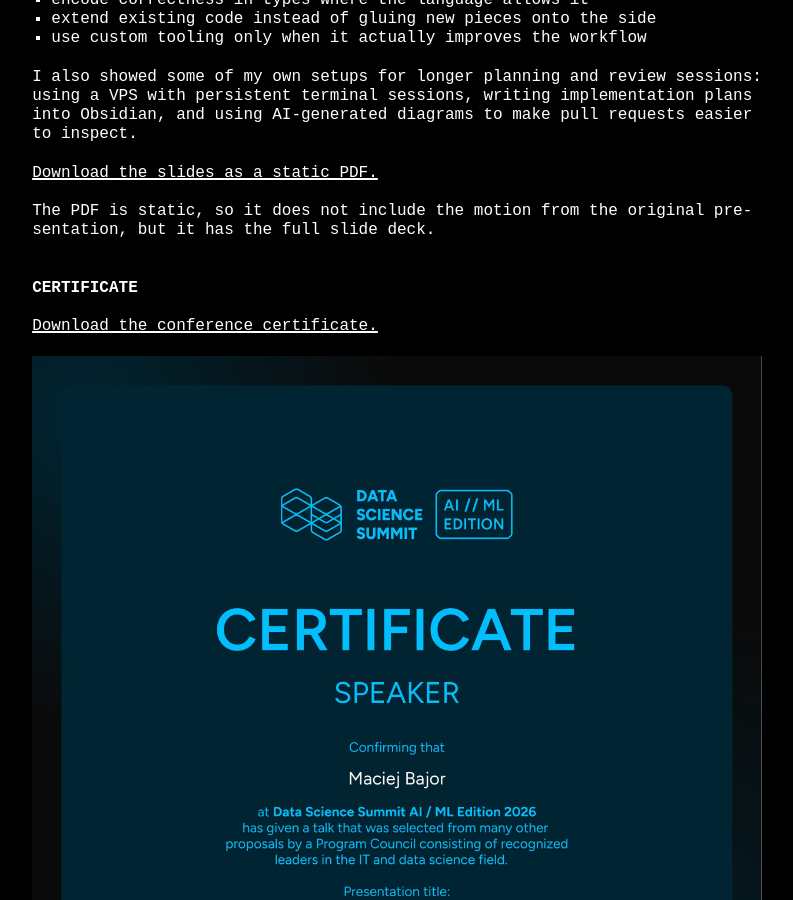
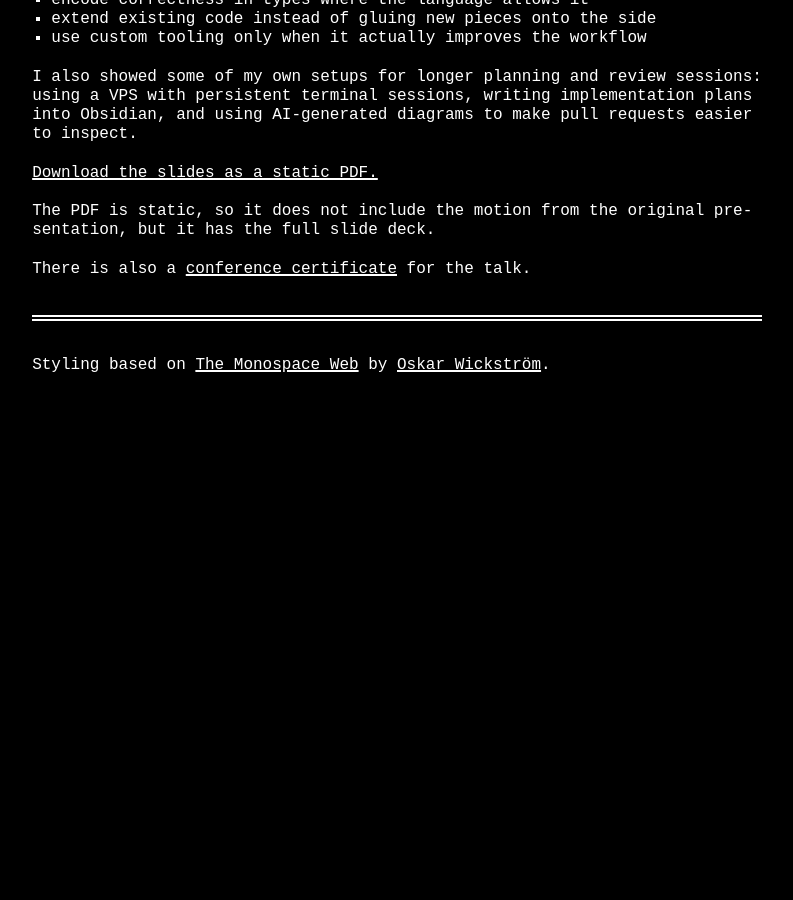
Before and after one commit to bajor/bajor-dev-blog, a Jekyll site: the page built from _posts/2026-08-17-50k-lines-of-ai-slop-data-science-summit-ai-edition-2026.md, in a window 1280 px wide and 900 px high, scrolled down 681 px. Shown: the whole window, without its empty margins (243-1036 px from the left). Built offline with Jekyll 4.4.1, drawn with Linux system fonts in a browser that asks for light colours; some web fonts are replaced; after the commit the page ends 1094 px from its top, so only the background shows below that.

Commit message:
fix: link conference certificate

```diff
--- a/_posts/2026-08-17-50k-lines-of-ai-slop-data-science-summit-ai-edition-2026.md
+++ b/_posts/2026-08-17-50k-lines-of-ai-slop-data-science-summit-ai-edition-2026.md
@@ -26,8 +26,4 @@
 
 The PDF is static, so it does not include the motion from the original presentation, but it has the full slide deck.
 
-## Certificate
-
-[Download the conference certificate.](/assets/docs/dss-ai-edition-2026/maciej-bajor-dss-ai-edition-2026-certificate.jpg)
-
-![Certificate for Maciej Bajor's lecture at Data Science Summit AI Edition 2026](/assets/docs/dss-ai-edition-2026/maciej-bajor-dss-ai-edition-2026-certificate.jpg)
+There is also a [conference certificate](https://api.fundacjaap.org.pl/api/Admin/Lecturer/2707af09-d81e-42f4-81c5-495655362fa6/Certificate/8aa7f2c0-89fb-4663-9d95-7921e0592601?lang=en) for the talk.
```
Also changed, not shown: assets/docs/dss-ai-edition-2026/maciej-bajor-dss-ai-edition-2026-certificate.jpg (deleted).
